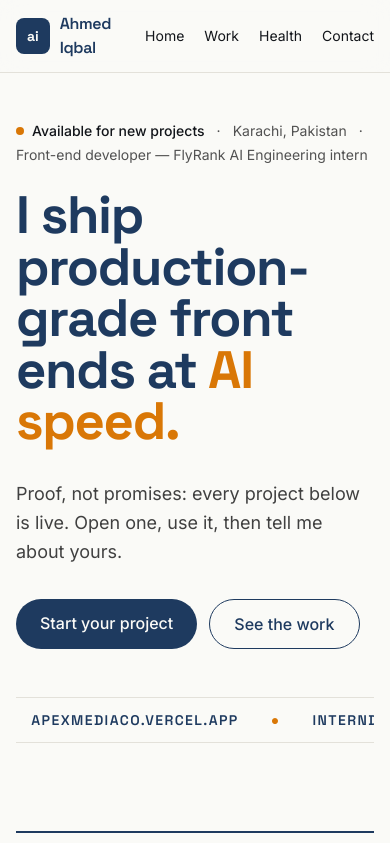
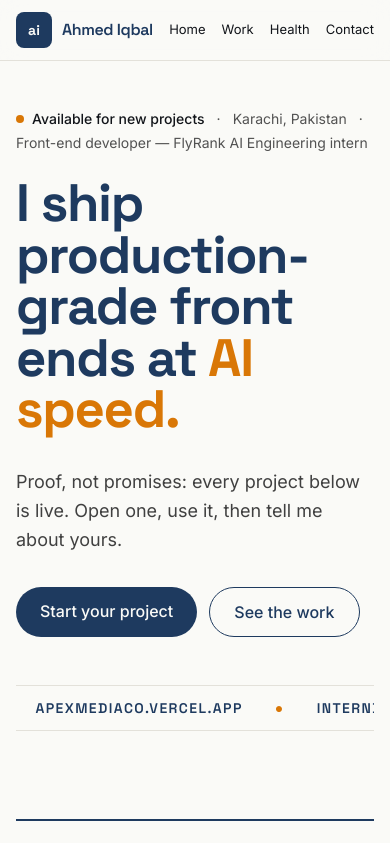
Before and after one commit to axediqbal/flyrank-frontend, a Next.js app: page / in a window 390 px wide. Shown: the top 843 px of the page. Built offline with nearby package versions, Linux system fonts and the light colour scheme; no server answers.

Commit message:
fix: tighten mobile nav (no name wrap)

```diff
--- a/src/components/Nav.tsx
+++ b/src/components/Nav.tsx
@@ -18,11 +18,11 @@ export default function Nav() {
           <span className="flex h-9 w-9 items-center justify-center rounded-lg bg-ink font-display text-sm font-bold text-paper transition-colors group-hover:bg-accent">
             ai
           </span>
-          <span className="font-display text-base font-semibold tracking-tight text-ink">
+          <span className="whitespace-nowrap font-display text-base font-semibold tracking-tight text-ink">
             Ahmed Iqbal
           </span>
         </Link>
-        <ul className="flex items-center gap-5 text-sm sm:gap-8">
+        <ul className="flex items-center gap-4 text-[13px] sm:gap-8 sm:text-sm">
           {links.map((l) => (
             <li key={l.href}>
               <Link href={l.href} className="u-sweep text-coal hover:text-ink">
```
